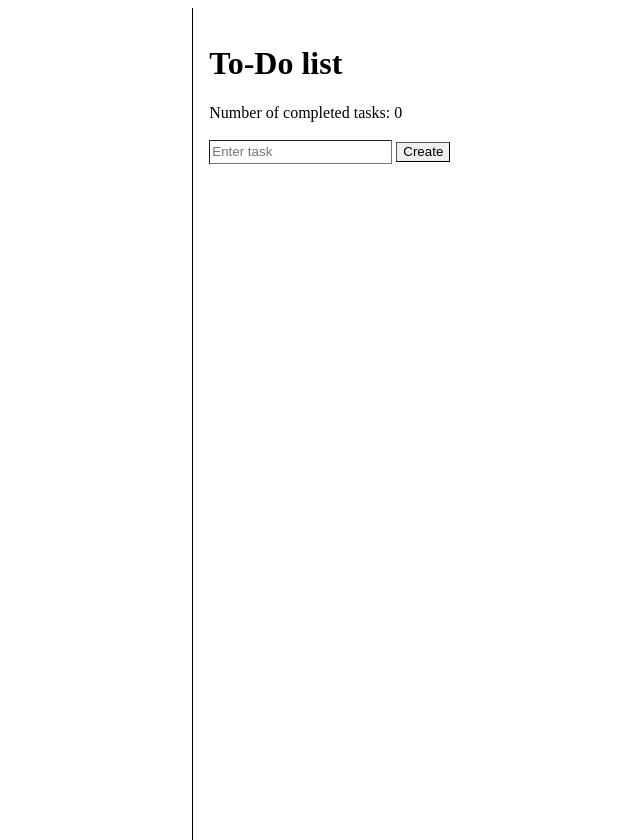
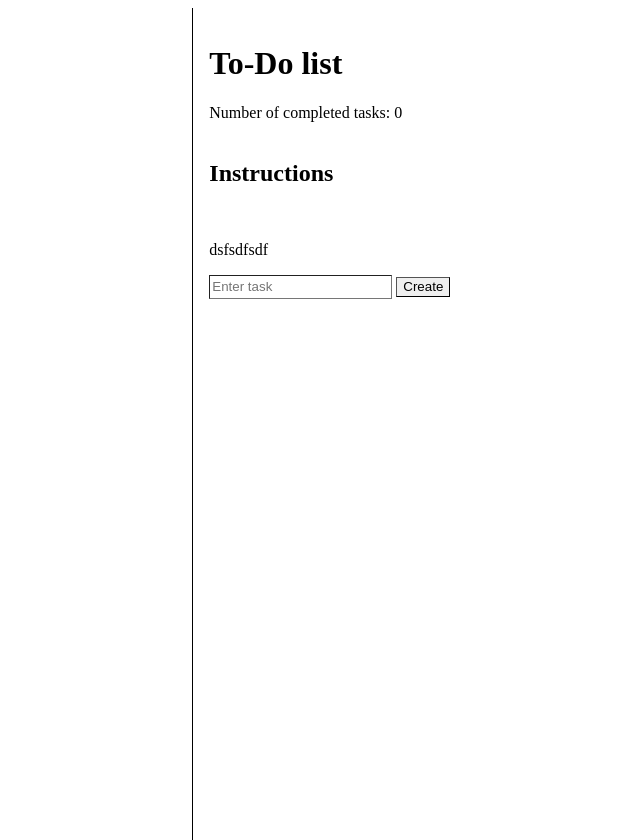
Before and after one commit to NoFace546/jed_ToDo-list, a plain HTML site: page index.html in a window 1280 px wide. Shown: the whole page, without its empty margins (210-850 px from the left). Drawn offline with Linux system fonts and the light colour scheme.

Commit message:
tester om det funker

```diff
--- a/index.html
+++ b/index.html
@@ -16,6 +16,8 @@
         </header>
         <div id="CompletedTask"></div>
         <br/>
+        <h2>Instructions</h2> <br/>
+        <p>dsfsdfsdf</p>
 
         <input type="textbox" id="text" name="text" placeholder="Enter task"> <button id="button">Create</button>
         <div id="toDoList">
--- a/script.js
+++ b/script.js
@@ -1,3 +1,4 @@
+
 
 var text = document.getElementById("text");
 var button = document.getElementById("button");
```
